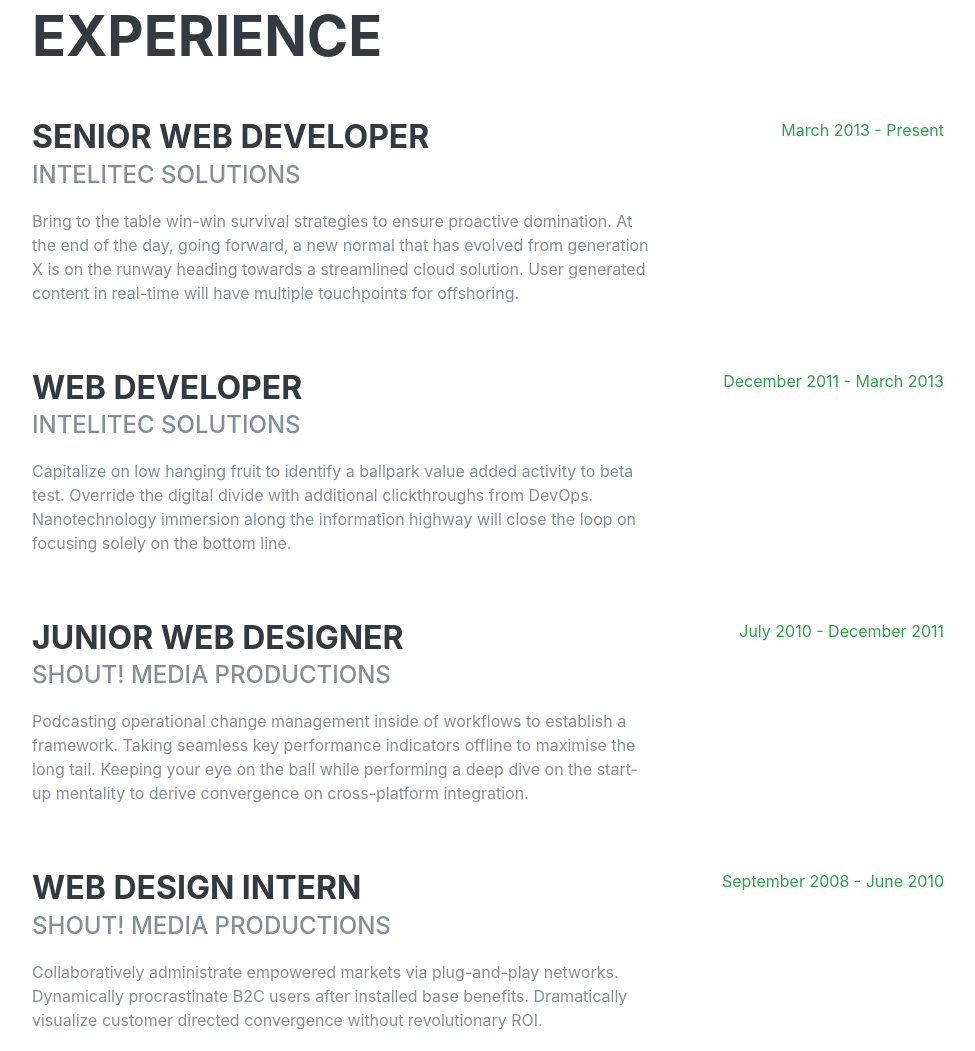
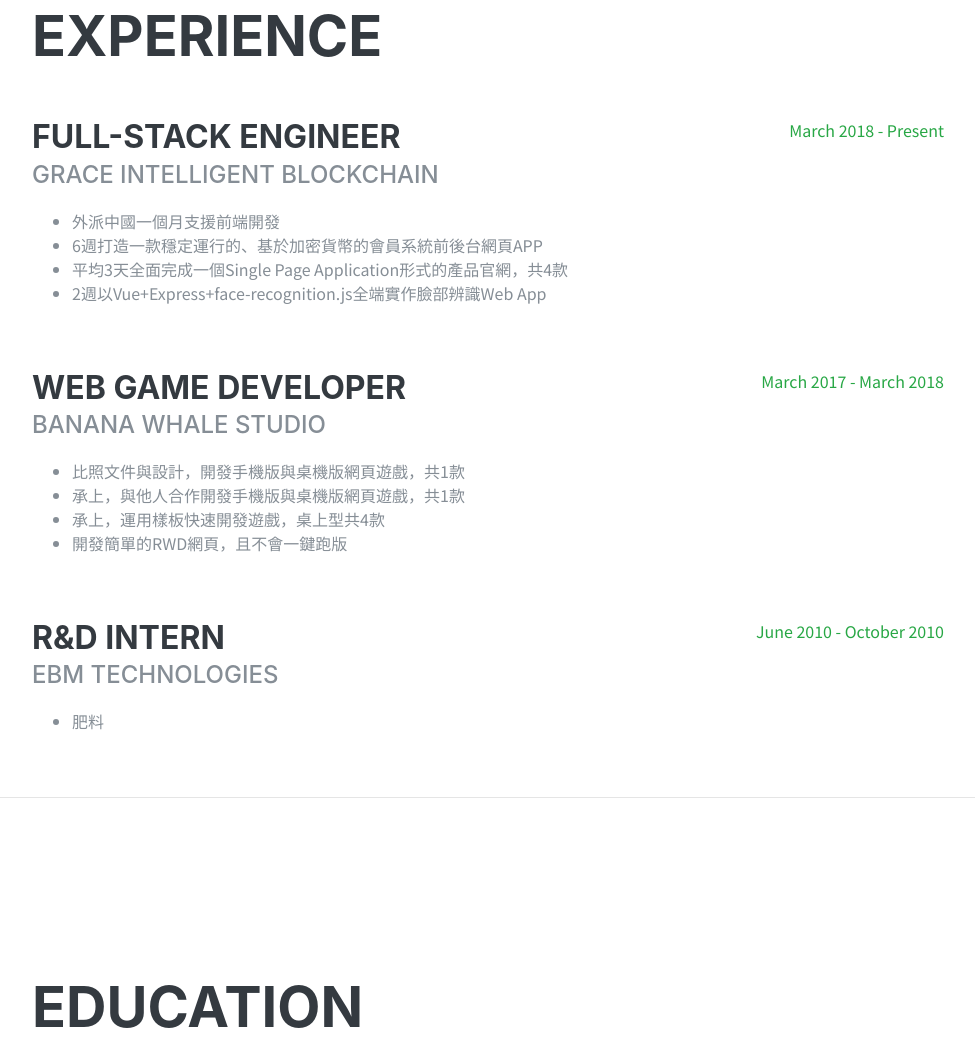
Before and after one commit to seven6306/tutor-resume-publish, a website: page index.html in a window 1280 px wide. Shown: the part 846-1897 px from the top of the page, without its empty margins (288-1263 px from the left). Drawn offline with nearby package versions, Linux system fonts and the light colour scheme; files that its build step writes are made by us from their sources; a web font is replaced by a local one.

Commit message:
update experience

```diff
--- a/index.html
+++ b/index.html
@@ -2,7 +2,9 @@
 <html lang="en">
 
 <head>
-
+  <style>
+    @import url(https://fonts.googleapis.com/earlyaccess/notosanstc.css);
+          </style>
   <meta charset="utf-8">
   <meta name="viewport" content="width=device-width, initial-scale=1, shrink-to-fit=no">
   <meta name="description" content="">
@@ -20,6 +22,7 @@
 
   <!-- Custom styles for this template -->
   <link href="css/resume.min.css" rel="stylesheet">
+
 
 </head>
 
@@ -70,7 +73,7 @@
         <div class="subheading mb-5">No. 213, Section 3, Beixin Road, Xindian District · 0905930953
           <a href="mailto:name@email.com">chuiantw1212@gmail.com</a>
         </div>
-        <p class="lead mb-5">I'm a full-stack engineer, who can rush for completion based on clean code and
+        <p class="lead mb-5">I'm a full-stack engineer, who rush for completion based on clean code and
           architecture.</p>
         <div class="social-icons">
           <a target="_blank" href="https://www.linkedin.com/in/chuiantw1212/">
@@ -94,54 +97,46 @@
 
         <div class="resume-item d-flex flex-column flex-md-row mb-5">
           <div class="resume-content mr-auto">
-            <h3 class="mb-0">Senior Web Developer</h3>
-            <div class="subheading mb-3">Intelitec Solutions</div>
-            <p>Bring to the table win-win survival strategies to ensure proactive domination. At the end of the day,
-              going forward, a new normal that has evolved from generation X is on the runway heading towards a
-              streamlined cloud solution. User generated content in real-time will have multiple touchpoints for
-              offshoring.</p>
+            <h3 class="mb-0">Full-stack Engineer</h3>
+            <div class="subheading mb-3">Grace Intelligent Blockchain</div>
+            <ul>
+              <li>外派中國一個月支援前端開發</li>
+              <li>6週打造一款穩定運行的、基於加密貨幣的會員系統前後台網頁APP</li>
+              <li>平均3天全面完成一個Single Page Application形式的產品官網，共4款</li>
+              <li>2週以Vue+Express+face-recognition.js全端實作臉部辨識Web App</li>
+            </ul>
           </div>
           <div class="resume-date text-md-right">
-            <span class="text-primary">March 2013 - Present</span>
+            <span class="text-primary">March 2018 - Present</span>
           </div>
         </div>
 
         <div class="resume-item d-flex flex-column flex-md-row mb-5">
           <div class="resume-content mr-auto">
-            <h3 class="mb-0">Web Developer</h3>
-            <div class="subheading mb-3">Intelitec Solutions</div>
-            <p>Capitalize on low hanging fruit to identify a ballpark value added activity to beta test. Override the
-              digital divide with additional clickthroughs from DevOps. Nanotechnology immersion along the information
-              highway will close the loop on focusing solely on the bottom line.</p>
+            <h3 class="mb-0">Web Game Developer</h3>
+            <div class="subheading mb-3">Banana Whale Studio</div>
+            <ul>
+              <li>比照文件與設計，開發手機版與桌機版網頁遊戲，共1款</li>
+              <li>承上，與他人合作開發手機版與桌機版網頁遊戲，共1款</li>
+              <li>承上，運用樣板快速開發遊戲，桌上型共4款</li>
+              <li>開發簡單的RWD網頁，且不會一鍵跑版</li>
+            </ul>
           </div>
           <div class="resume-date text-md-right">
-            <span class="text-primary">December 2011 - March 2013</span>
-          </div>
-        </div>
-
-        <div class="resume-item d-flex flex-column flex-md-row mb-5">
-          <div class="resume-content mr-auto">
-            <h3 class="mb-0">Junior Web Designer</h3>
-            <div class="subheading mb-3">Shout! Media Productions</div>
-            <p>Podcasting operational change management inside of workflows to establish a framework. Taking seamless
-              key performance indicators offline to maximise the long tail. Keeping your eye on the ball while
-              performing a deep dive on the start-up mentality to derive convergence on cross-platform integration.</p>
-          </div>
-          <div class="resume-date text-md-right">
-            <span class="text-primary">July 2010 - December 2011</span>
+            <span class="text-primary">March 2017 - March 2018</span>
           </div>
         </div>
 
         <div class="resume-item d-flex flex-column flex-md-row">
           <div class="resume-content mr-auto">
-            <h3 class="mb-0">Web Design Intern</h3>
-            <div class="subheading mb-3">Shout! Media Productions</div>
-            <p>Collaboratively administrate empowered markets via plug-and-play networks. Dynamically procrastinate B2C
-              users after installed base benefits. Dramatically visualize customer directed convergence without
-              revolutionary ROI.</p>
+            <h3 class="mb-0">R&D Intern</h3>
+            <div class="subheading mb-3">EBM Technologies</div>
+            <ul>
+              <li>肥料</li>
+            </ul>
           </div>
           <div class="resume-date text-md-right">
-            <span class="text-primary">September 2008 - June 2010</span>
+            <span class="text-primary">June 2010 - October 2010</span>
           </div>
         </div>
 
--- a/scss/_resume-item.scss
+++ b/scss/_resume-item.scss
@@ -2,6 +2,7 @@
   padding-top: 5rem !important;
   padding-bottom: 5rem !important;
   max-width: 75rem;
+  font-family: 'Noto Sans TC', sans-serif;
   .resume-item {
     .resume-content {}
     .resume-date {
```
Also changed, not shown: css/resume.css, css/resume.min.css.
